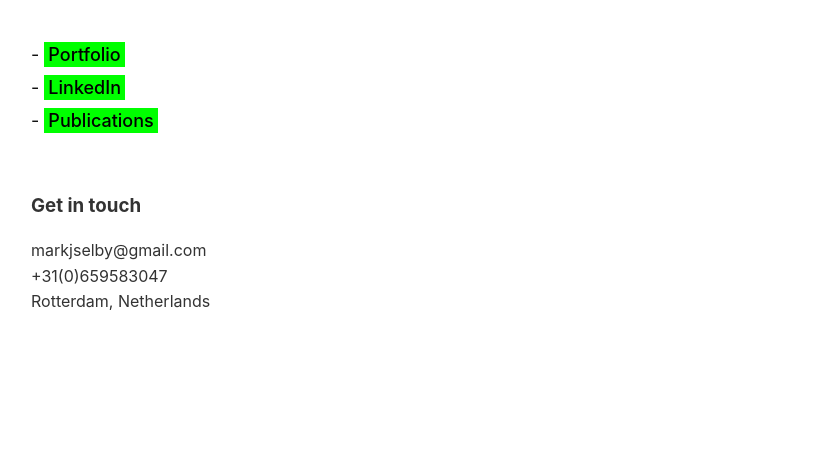
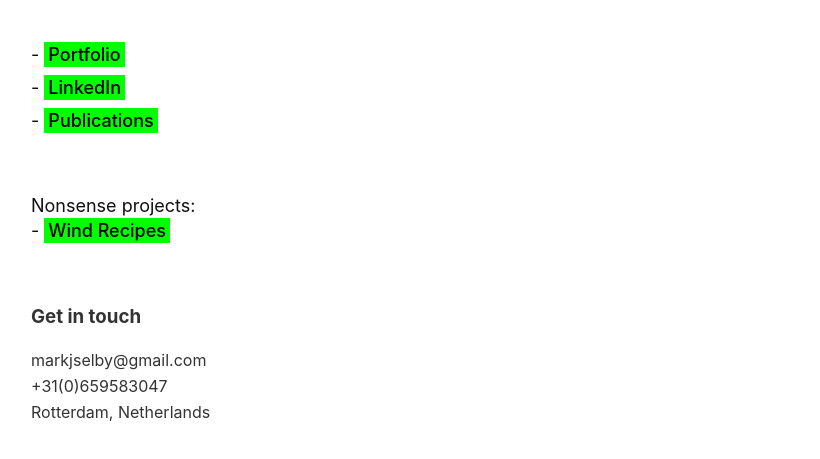
Before and after one commit to mselby/mselby.github.io, a plain HTML site: page index.html in a window 1280 px wide. Shown: the part 331-790 px from the top of the page, without its empty margins (97-917 px from the left). Drawn offline with Linux system fonts and the light colour scheme.

Commit message:
Update index.html
added 'nonsense projects' section

```diff
--- a/index.html
+++ b/index.html
@@ -108,6 +108,10 @@
             <li>- <a href="https://www.linkedin.com/in/markselby/" target="_blank">LinkedIn</a></li>
             <li>- <a href="https://scholar.google.com/citations?hl=en&user=bg5HLvcAAAAJ&view_op=list_works&gmla=AIqSsVtOFbj9-adKlSkDBQkDu-fH-lpEYoillFTm_lsAKeCy6urgyxaWjGX4zKLEmR_uherYrO4RluciuCsXv8a-" target="_blank">Publications</a></li>
         </ul>
+        <ul class="links-list">
+            Nonsense projects:
+            <li>- <a href="https://mselby.github.io/WindRecipes/" target="_blank">Wind Recipes</a></li>
+        </ul>
 
         <!-- Footer Contact Block -->
         <div class="contact-section">
```
